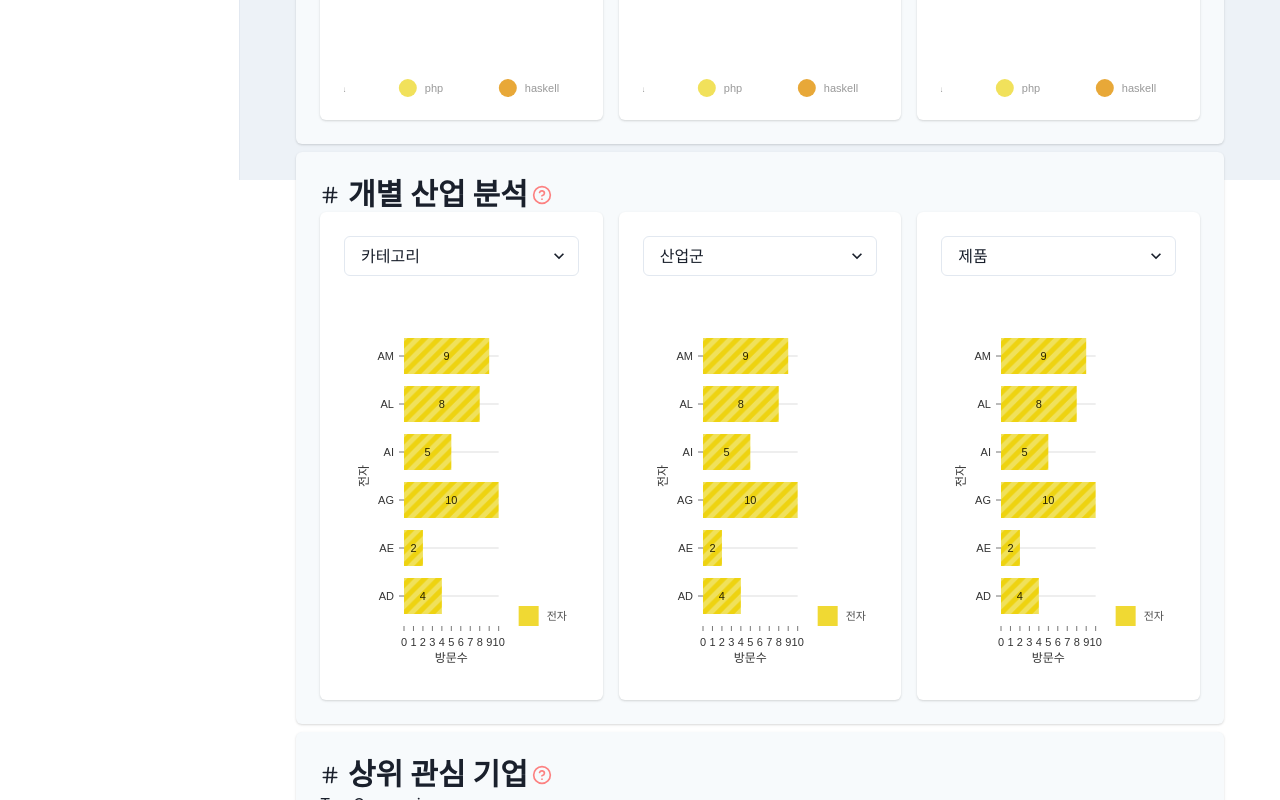
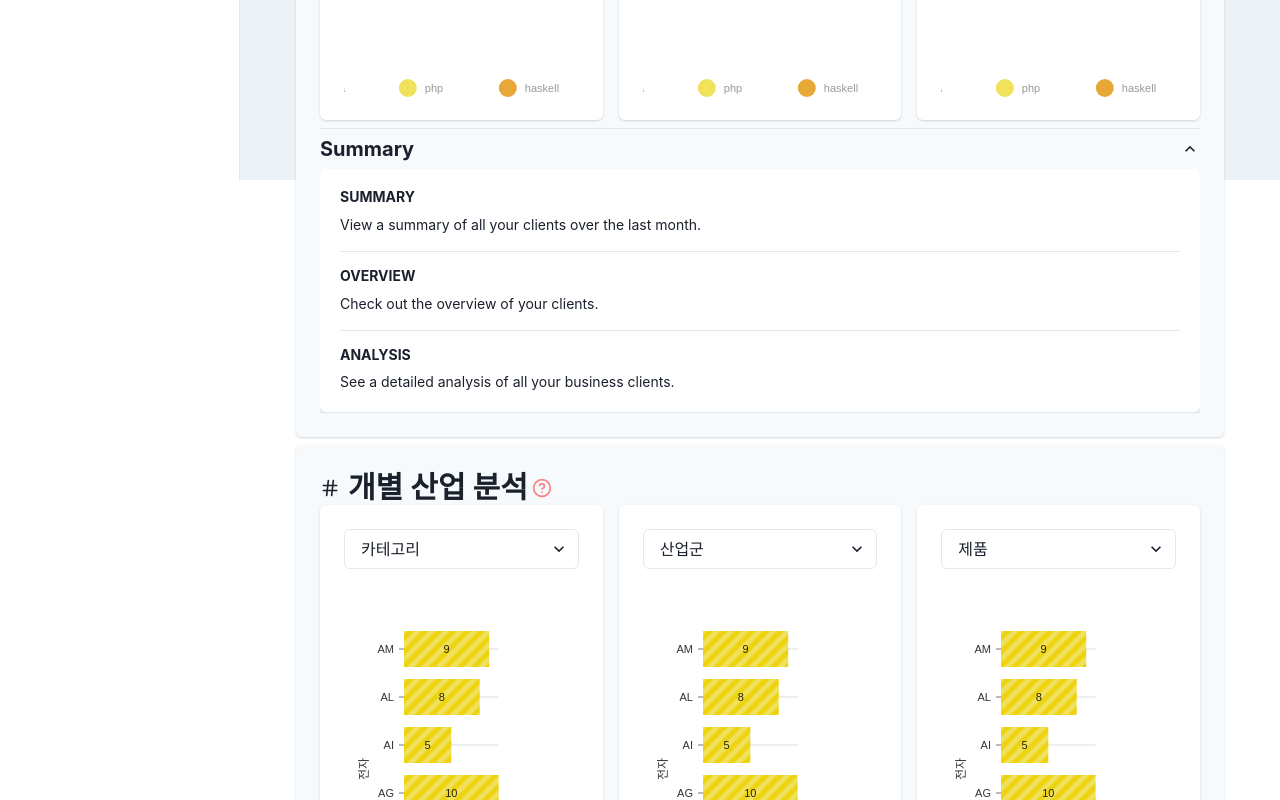
Before and after one commit to LogBoard-fasoo/logboard_client, a React (Create React App) app: page / in a window 1280 px wide. Shown: the part 620-1420 px from the top of the page. Built offline with nearby package versions, Linux system fonts and the light colour scheme.

Commit message:
feat: summarybox

```diff
--- /dev/null
+++ b/src/components/dataAnalysis/SummaryBox.jsx
@@ -0,0 +1,62 @@
+import {
+    Accordion,
+    AccordionButton,
+    AccordionIcon,
+    AccordionItem,
+    AccordionPanel,
+    Box,
+    Card,
+    CardBody,
+    Heading,
+    Stack,
+    StackDivider,
+    Text,
+} from "@chakra-ui/react";
+import React from "react";
+
+export default function SummaryBox() {
+    return (
+        <Accordion defaultIndex={[0]} allowMultiple mt={2}>
+            <AccordionItem>
+                <AccordionButton px={0}>
+                    <Box flex="1" textAlign="left">
+                        <Heading size="md">Summary</Heading>
+                    </Box>
+                    <AccordionIcon />
+                </AccordionButton>
+                <AccordionPanel p={0}>
+                    <Card>
+                        <CardBody>
+                            <Stack divider={<StackDivider />} spacing="4">
+                                <Box>
+                                    <Heading size="xs" textTransform="uppercase">
+                                        Summary
+                                    </Heading>
+                                    <Text pt="2" fontSize="sm">
+                                        View a summary of all your clients over the last month.
+                                    </Text>
+                                </Box>
+                                <Box>
+                                    <Heading size="xs" textTransform="uppercase">
+                                        Overview
+                                    </Heading>
+                                    <Text pt="2" fontSize="sm">
+                                        Check out the overview of your clients.
+                                    </Text>
+                                </Box>
+                                <Box>
+                                    <Heading size="xs" textTransform="uppercase">
+                                        Analysis
+                                    </Heading>
+                                    <Text pt="2" fontSize="sm">
+                                        See a detailed analysis of all your business clients.
+                                    </Text>
+                                </Box>
+                            </Stack>
+                        </CardBody>
+                    </Card>
+                </AccordionPanel>
+            </AccordionItem>
+        </Accordion>
+    );
+}
--- a/src/components/pages/DataAnalysis.jsx
+++ b/src/components/pages/DataAnalysis.jsx
@@ -10,6 +10,7 @@ import SpecificIndustry from "../dataAnalysis/SpecificIndustry";
 import TopCompanies from "../dataAnalysis/TopCompanies";
 import SpecificCompany from "../dataAnalysis/SpecificCompany";
 import SpecificProduct from "../dataAnalysis/SpecificProduct";
+import SummaryBox from "../dataAnalysis/SummaryBox";
 
 export default function DataAnalysis() {
     const containerProps = [
@@ -58,6 +59,7 @@ function Container({ title, titleIcon, children, tooltipContent }) {
                 <CustomTooltip tooltipContent={tooltipContent} />
             </Heading>
             {children}
+            <SummaryBox />
         </Box>
     );
 }
```
Also changed, not shown: 1 other file (tests, documents, lock files or other folders).
